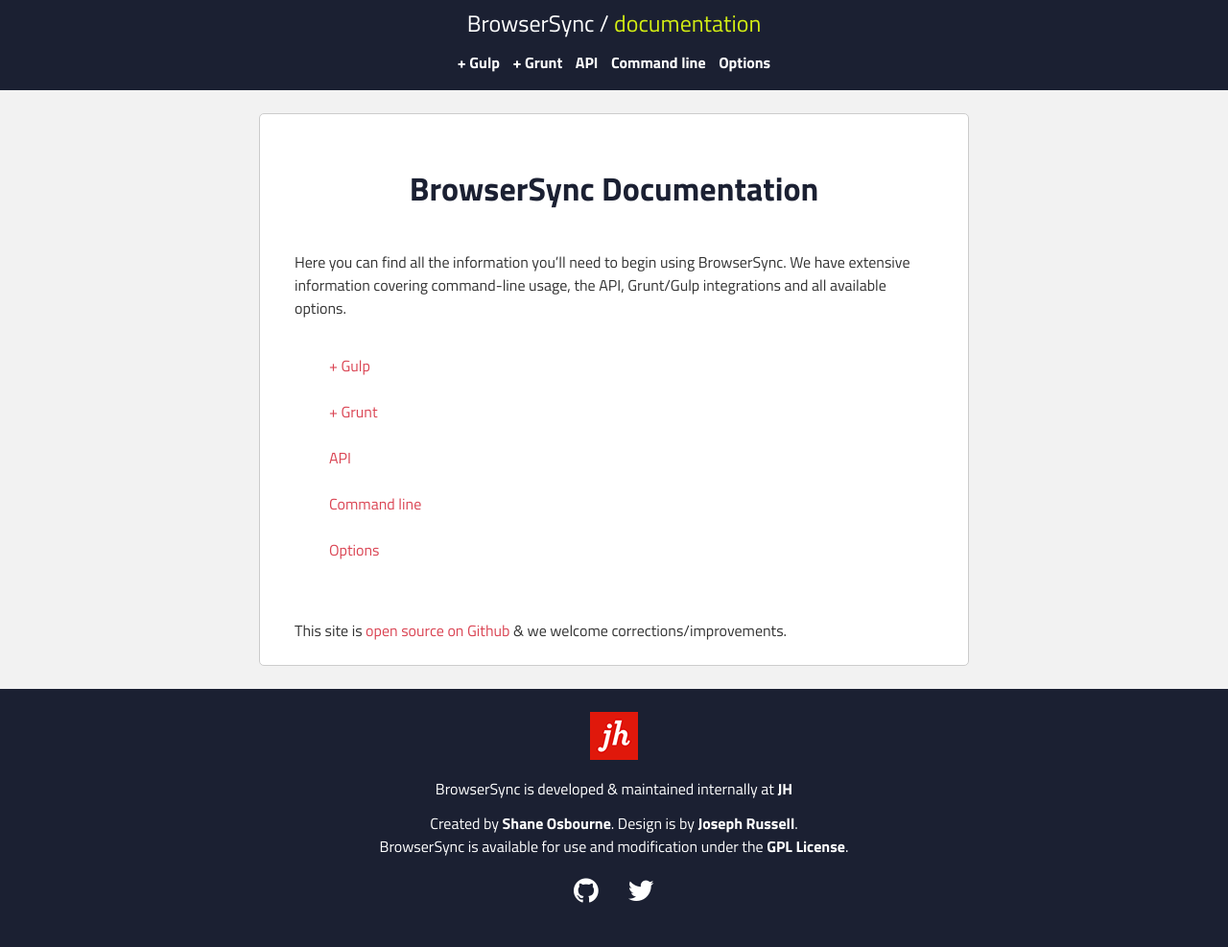
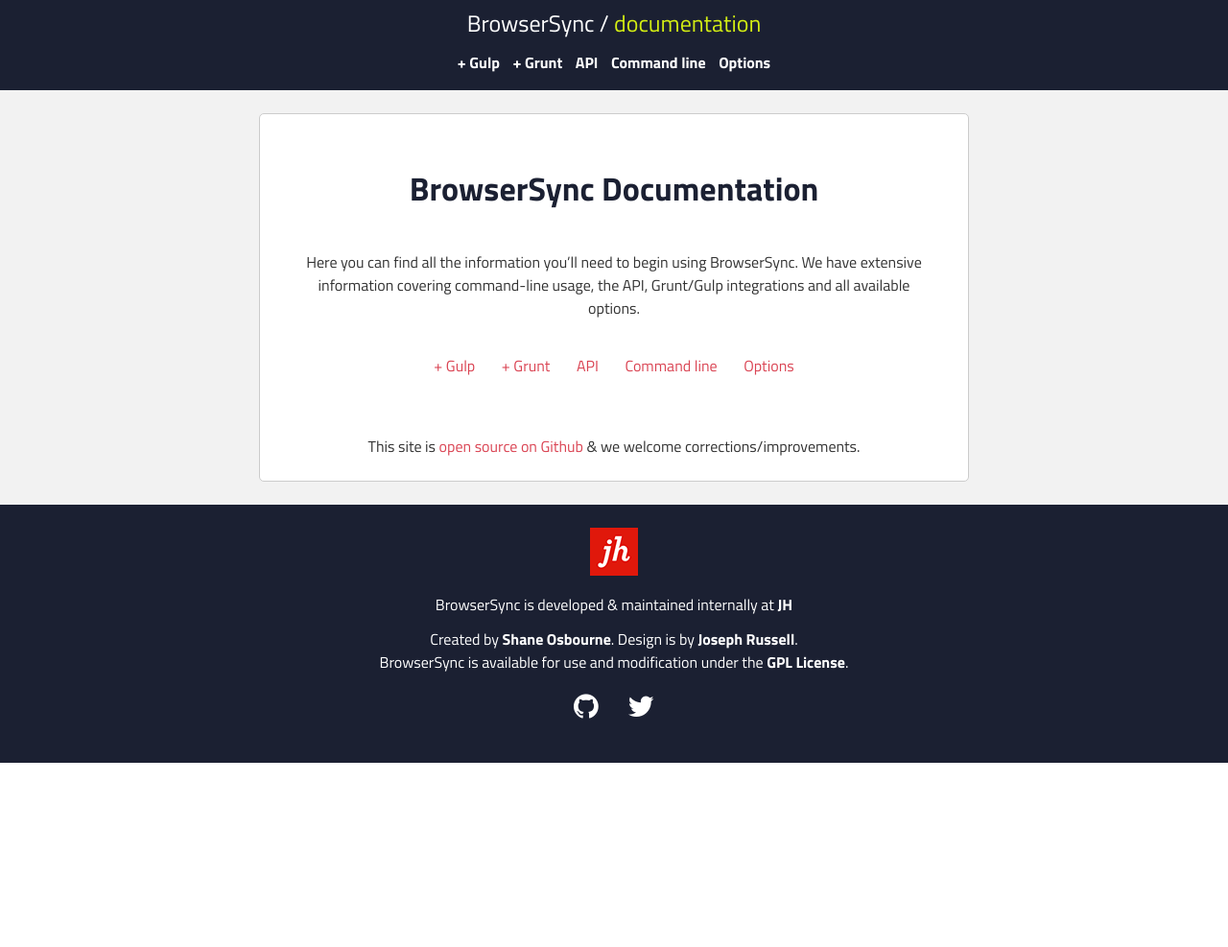
Before and after one commit to susoko/browser-sync-website, a Jekyll site: the page built from docs.md, in a window 1280 px wide. Shown: the whole page at 96% size. Built offline with Jekyll 4.4.1, drawn with Linux system fonts in a browser that asks for light colours; after the commit the page ends 900 px from its top, so only the background shows below that.

Commit message:
fixed links on docs homepage

```diff
--- a/_scss/theme/_code.scss
+++ b/_scss/theme/_code.scss
@@ -167,14 +167,15 @@
     }
 
     &.docs {
+        text-align: center;
 
         ul {
 
-            margin-left: $base-spacing;
+//            margin-left: $base-spacing;
             margin-bottom: $base-spacing*2;
 
             li {
-                display: block;
+                display: inline-block;
                 p {
                     margin-bottom: 0;
                 }
--- a/css/core.css
+++ b/css/core.css
@@ -1903,11 +1903,12 @@
     font-size: 1.25rem;
     color: #256b8d;
     margin-bottom: 24px; }
+  .code-example.docs {
+    text-align: center; }
     .code-example.docs ul {
-    margin-left: 24px;
       margin-bottom: 48px; }
       .code-example.docs ul li {
-      display: block; }
+        display: inline-block; }
         .code-example.docs ul li p {
           margin-bottom: 0; }
         .code-example.docs ul li a {
```
Also changed, not shown: css/core.min.css. Lines whose indentation alone changed are shown as unchanged.
